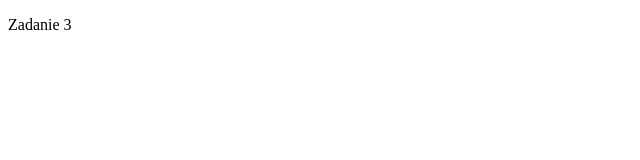
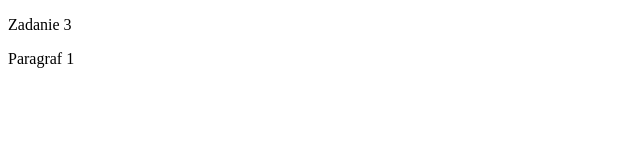
Before and after one commit to cacin/cacin.github.io, a plain HTML site: page zadania-domowe/zadanie-3/index.html in a window 1280 px wide. Shown: the full height of the page, 0-640 px from the left. Drawn offline with Linux system fonts and the light colour scheme.

Commit message:
Dodano paragraf 1 w zadaniu-3 w master

```diff
--- a/zadania-domowe/zadanie-3/index.html
+++ b/zadania-domowe/zadanie-3/index.html
@@ -7,5 +7,6 @@
 </head>
 <body>
     <p>Zadanie 3</p>
+    <p>Paragraf 1</p>
 </body>
 </html>
```
